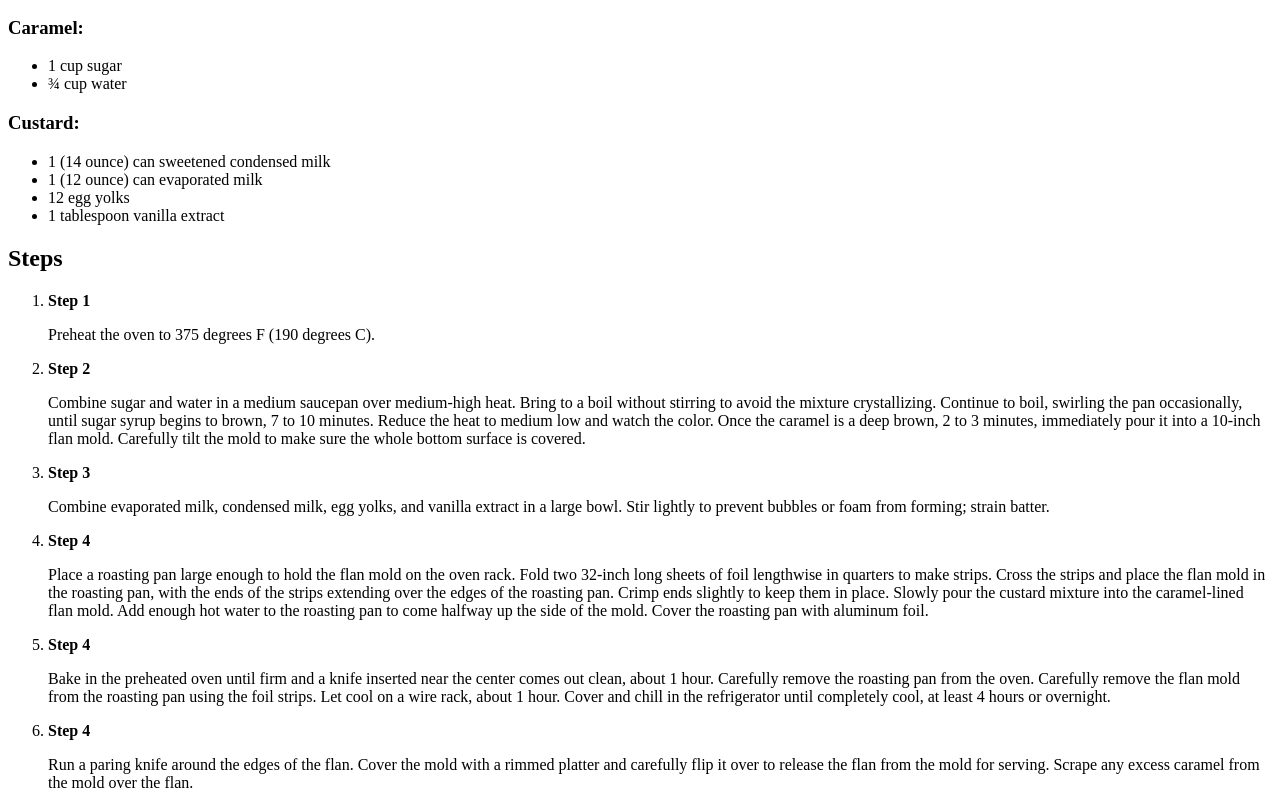
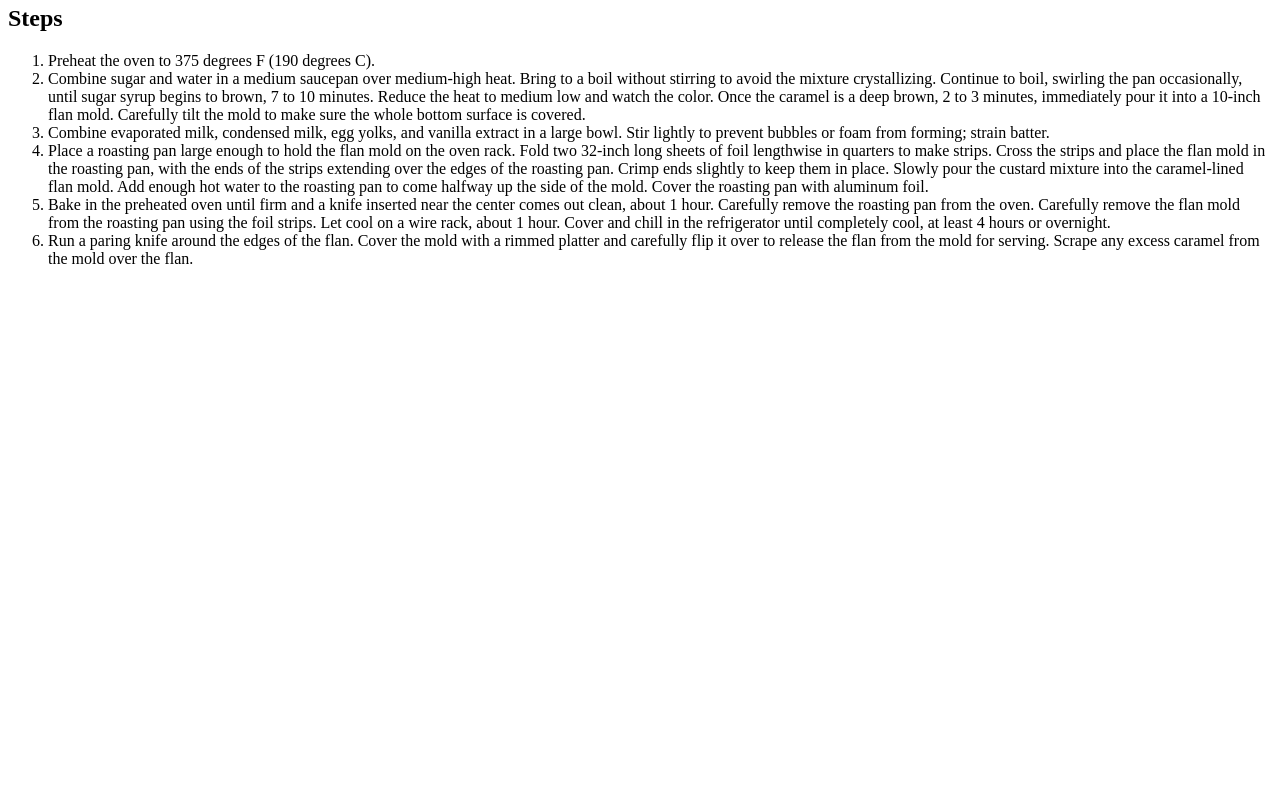
Before and after one commit to m1ra-san/odin-recipes, a plain HTML site: page recipes/lecheflan.html in a window 1280 px wide. Shown: the part 728-1536 px from the top of the page. After the commit the page ends 1012 px from the top, so only its background shows below. Drawn offline with Linux system fonts and the light colour scheme.

Commit message:
Edit images size and steps in recipes

```diff
--- a/recipes/lecheflan.html
+++ b/recipes/lecheflan.html
@@ -7,7 +7,8 @@
 </head>
 <body>
     <h1>Leche Flan Recipe</h1>
-    <img src="../images/lecheflan.png" alt="Leche Flan">
+    <img src="../images/lecheflan.png" alt="Leche Flan" width="370" height="320">
+
     <!-- Discription -->
     <p>Leche flan is a rich Filipino baked custard dessert with a layer of smooth caramel. My mom always made this flan for dessert and I always loved it!</p>
 
@@ -30,25 +31,15 @@
 
     <h2>Steps</h2><!-- Steps -->
     <ol>
-        <li><strong>Step 1</strong>
-            <p>Preheat the oven to 375 degrees F (190 degrees C).</p>
-        </li>
-        <li><strong>Step 2</strong>
-            <p>Combine sugar and water in a medium saucepan over medium-high heat. Bring to a boil without stirring to avoid the mixture crystallizing. Continue to boil, swirling the pan occasionally, until sugar syrup begins to brown, 7 to 10 minutes. Reduce the heat to medium low and watch the color. Once the caramel is a deep brown, 2 to 3 minutes, immediately pour it into a 10-inch flan mold. Carefully tilt the mold to make sure the whole bottom surface is covered.</p>
-        </li>
-        <li><strong>Step 3</strong>
-            <p>Combine evaporated milk, condensed milk, egg yolks, and vanilla extract in a large bowl. Stir lightly to prevent bubbles or foam from forming; strain batter.</p>
-        </li>
-        <li><strong>Step 4</strong>
-            <p>Place a roasting pan large enough to hold the flan mold on the oven rack. Fold two 32-inch long sheets of foil lengthwise in quarters to make strips. Cross the strips and place the flan mold in the roasting pan, with the ends of the strips extending over the edges of the roasting pan. Crimp ends slightly to keep them in place. Slowly pour the custard mixture into the caramel-lined flan mold. Add enough hot water to the roasting pan to come halfway up the side of the mold. Cover the roasting pan with aluminum foil.</p>
-        </li>
-        <li><strong>Step 4</strong>
-            <p>Bake in the preheated oven until firm and a knife inserted near the center comes out clean, about 1 hour. Carefully remove the roasting pan from the oven. Carefully remove the flan mold from the roasting pan using the foil strips. Let cool on a wire rack, about 1 hour. Cover and chill in the refrigerator until completely cool, at least 4 hours or overnight.</p>
-        </li>
-        <li><strong>Step 4</strong>
-            <p>Run a paring knife around the edges of the flan. Cover the mold with a rimmed platter and carefully flip it over to release the flan from the mold for serving. Scrape any excess caramel from the mold over the flan.</p>
-        </li>
+        <li>Preheat the oven to 375 degrees F (190 degrees C).</li>
+        <li>Combine sugar and water in a medium saucepan over medium-high heat. Bring to a boil without stirring to avoid the mixture crystallizing. Continue to boil, swirling the pan occasionally, until sugar syrup begins to brown, 7 to 10 minutes. Reduce the heat to medium low and watch the color. Once the caramel is a deep brown, 2 to 3 minutes, immediately pour it into a 10-inch flan mold. Carefully tilt the mold to make sure the whole bottom surface is covered.</li>
+        <li>Combine evaporated milk, condensed milk, egg yolks, and vanilla extract in a large bowl. Stir lightly to prevent bubbles or foam from forming; strain batter.</li>
+        <li>Place a roasting pan large enough to hold the flan mold on the oven rack. Fold two 32-inch long sheets of foil lengthwise in quarters to make strips. Cross the strips and place the flan mold in the roasting pan, with the ends of the strips extending over the edges of the roasting pan. Crimp ends slightly to keep them in place. Slowly pour the custard mixture into the caramel-lined flan mold. Add enough hot water to the roasting pan to come halfway up the side of the mold. Cover the roasting pan with aluminum foil.</li>
+        <li>Bake in the preheated oven until firm and a knife inserted near the center comes out clean, about 1 hour. Carefully remove the roasting pan from the oven. Carefully remove the flan mold from the roasting pan using the foil strips. Let cool on a wire rack, about 1 hour. Cover and chill in the refrigerator until completely cool, at least 4 hours or overnight.</li>
+        <li>Run a paring knife around the edges of the flan. Cover the mold with a rimmed platter and carefully flip it over to release the flan from the mold for serving. Scrape any excess caramel from the mold over the flan.</li>
 
     </ol>
+
 </body>
+
 </html>
```
Also changed, not shown: recipes/adobo.html (+8 -13 lines), recipes/carbonara.html (+8 -15 lines).
